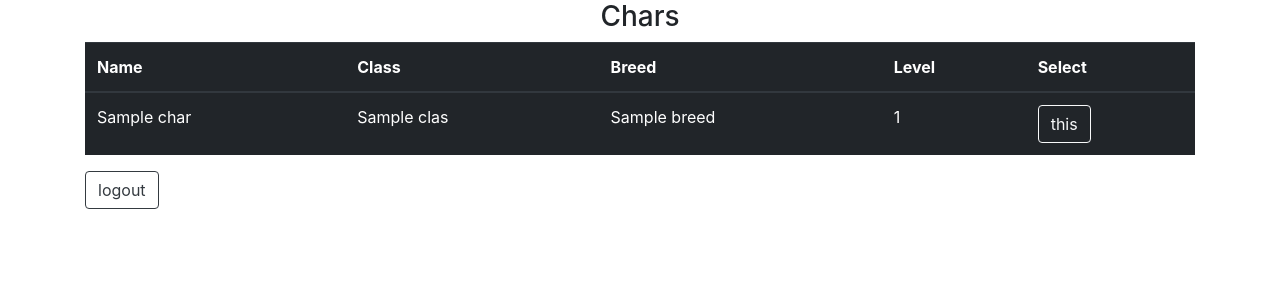
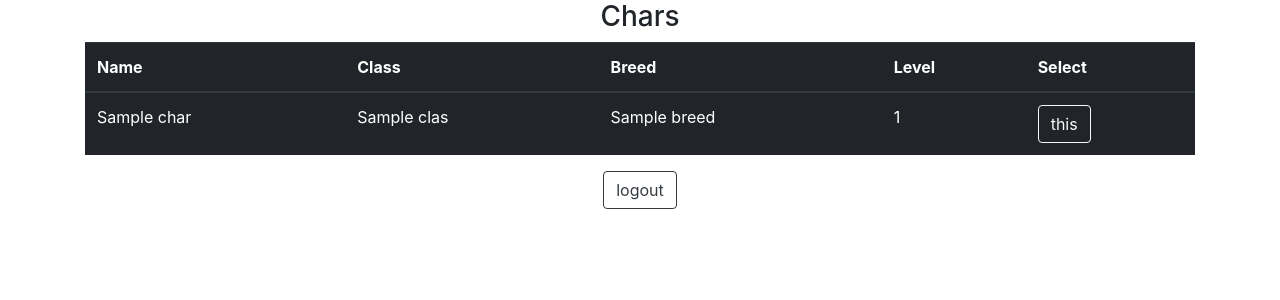
Before and after one commit to jvmaia/rpg, a Django app: page /game/player/ in a window 1280 px wide. Shown: the top 300 px of the page. Run offline with Django 3.2, Linux system fonts and the light colour scheme; a user stored in the database is signed in; tables that the repository leaves empty hold one stand-in row (values such as "Sample post"); parts of the project's set-up code (start-up, migrations or seed data) failed here and were passed over; some libraries are stand-ins or nearby versions.

Commit message:
fix logout button

```diff
--- a/templates/game/select_char.html
+++ b/templates/game/select_char.html
@@ -23,20 +23,17 @@
               <td> {{ char.klass }} </td>
               <td> {{ char.breed }} </td>
               <td> {{ char.level }} </td>
-              <td><a onclick="selectChar('{{char.name}}')" href=""><button type="button" class="btn btn-outline-light">this</button></a></td>
+              <td><a onclick="selectChar('{{char.name}}')" href="" class="btn btn-outline-light">this</a></td>
           </tr>
         {% endfor %}
         </tbody>
       </table>
     </div>
   </div>
-  <div class="row">
-    <div class="col">
-      <a onclick="remove_char()" href="/game/logout" class="btn btn-outline-dark"> logout </a>
-    </div>
-  </div>
 </div>
-</div>
+
+<a onclick="remove_char()" href="/game/logout" class="nav justify-content-center"><button class="btn btn-outline-dark">logout</button></a>
+
 </body>
 <script src="{% static 'game/js/select_char.js' %}"></script>
 {% endblock %}
```
